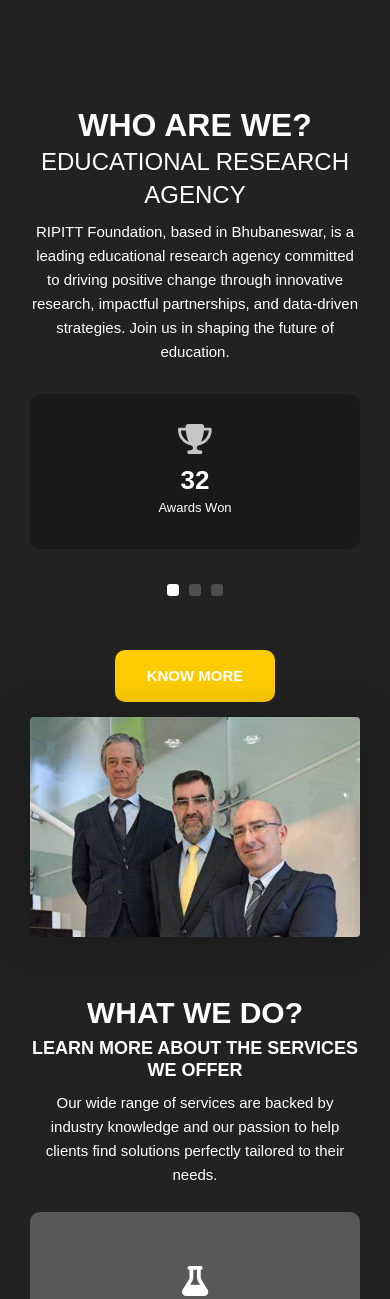
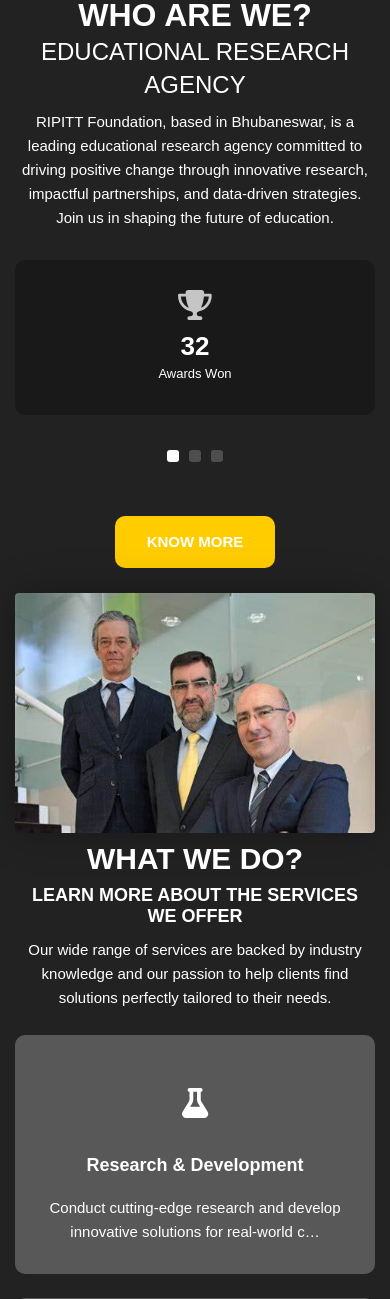
Before and after one commit to anurag6569201/RIPITT, a Django app: page /home/ in a window 390 px wide. Shown: the part 845-2144 px from the top of the page. Run offline with Django 4.2, Linux system fonts and the light colour scheme; data comes from the database, SQL or seed files in the repository; some libraries are stand-ins or nearby versions.

Commit message:
updated index moblie 460 under

```diff
--- a/static/assets/css/responsive.css
+++ b/static/assets/css/responsive.css
@@ -426,6 +426,32 @@
 	.about-section .about-img{
 		margin-top: 1em;
 	}
+	.section-inner {
+		padding: 0px 30px 0;
+	}
+	.about-contentbox{
+		padding-bottom: 10px;
+		margin: 0;
+	}
+	.owl-item ,
+	.owl-stage-outer{
+		display: flex;
+		align-items: center;
+		justify-content: center;
+	}
+	.testimonials-section .item{
+		padding: 10px;
+	}
+	.wide-col-laptop{
+		padding: 0;
+	}
+	.creator .contact-box {
+        margin-top: 0px;
+        height: auto;
+    }
+	.creator .contact-row {
+        margin-top: 0px;
+    }
 }
 @media only screen and (max-width: 320px) {
 	.gallery-overlay p {
--- a/static/assets/css/templatemo-style.css
+++ b/static/assets/css/templatemo-style.css
@@ -586,13 +586,12 @@
   transition: all 0.5s ease;
 }
 .portfolio-item img {
-  max-width: 100%;
   overflow: hidden;
   position: relative;
   z-index: 9;
   border-radius: 10px;
-  width: 300px;
-  height: 300px;
+  width: 300px!important;
+  height: 300px!important;
 }
 .portfolio-item .thumb-inner {
   position: absolute;
--- a/templete/components/contact.html
+++ b/templete/components/contact.html
@@ -45,14 +45,14 @@
                         </div>
                     </div>
                     <div class="row">
-                        <div class="col-md-6 animate" data-animate="fadeInUp">
+                        <div class="col-md-6 animate copyright" data-animate="fadeInUp">
                             <div class="contact-box">
                                 <div class="contact-row">
                                     Copyright &copy;<script>document.write(new Date().getFullYear());</script> All rights reserved <br>
                                 </div>
                             </div>
                         </div>
-                        <div class="col-md-6 animate" data-animate="fadeInUp">
+                        <div class="col-md-6 animate creator" data-animate="fadeInUp">
                             <div class="contact-box">
                                 <div class="contact-row">
                                     <i class="fa-solid fa-user"></i> <span>Created by <a href="https://anuragsingh.azurewebsites.net" target="_blank" style="color: #ffcc01;text-decoration: underline;">Anurag Singh</a></span>
--- a/templete/core/index.html
+++ b/templete/core/index.html
@@ -3,7 +3,7 @@
 
 {% block index %}
 
-<div id="video">
+<div id="video" style="overflow-x: hidden;">
     {% include 'components/navbar.html' %}
 
     <video autoplay muted loop id="myVideo">
--- a/templete/partials/base.html
+++ b/templete/partials/base.html
@@ -10,7 +10,7 @@
     <link rel="shortcut icon" href="../../static/assets/images/img/logo.png" type="image/x-icon">
     {% include 'partials/style.html' %}
 </head>
-<body class="light-theme">
+<body class="light-theme" style="overflow-x: hidden;">
 
     {% block index %}
     {% endblock index %}
```
